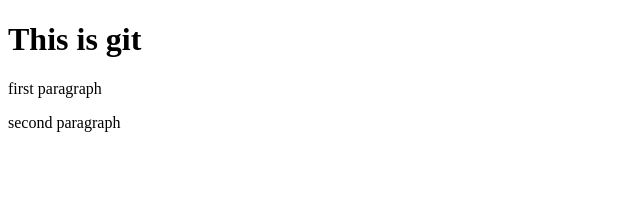
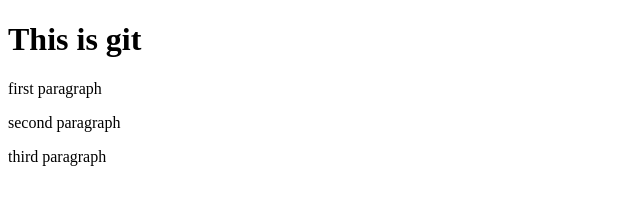
Before and after one commit to vikrant69/git-test, a website: page index.html in a window 1280 px wide. Shown: the whole page, without its empty margins (0-640 px from the left). Drawn offline with Linux system fonts and the light colour scheme.

Commit message:
fourth commit

```diff
--- a/index.html
+++ b/index.html
@@ -10,5 +10,6 @@
     <h1>This is git</h1>
     <p>first paragraph</p>
     <p>second paragraph</p>
+    <p>third paragraph</p>
 </body>
 </html>
```
Also changed, not shown: package.json (added, +24 -0 lines), 2 other files.
